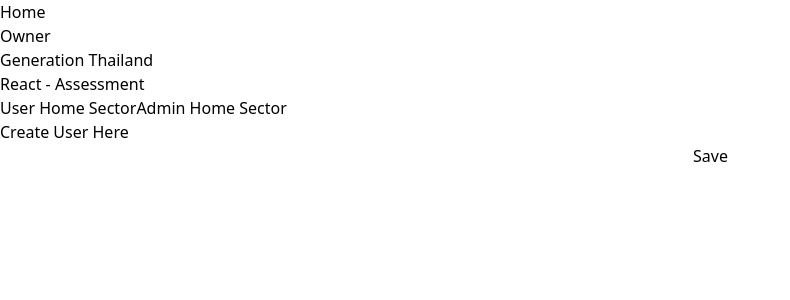
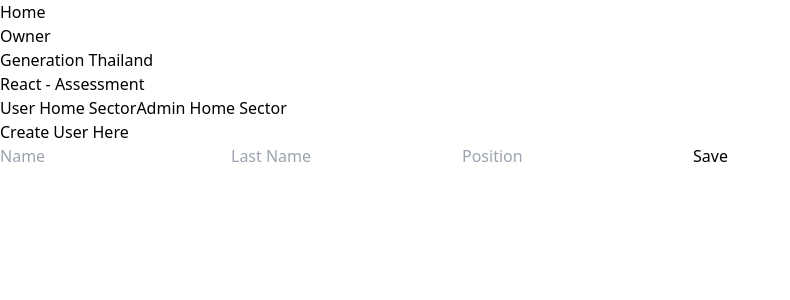
Before and after one commit to csirinda/30-Sirinda-React, a React (Vite) app: page / in a window 1280 px wide. Both pictures are taken after a click on the button "Admin Home Sector". Shown: the top 300 px of the page, without its empty margins (0-790 px from the left). Built offline with nearby package versions, Linux system fonts and the light colour scheme.

Commit message:
part3 home page - admin

```diff
--- a/src/components/AdminSector.jsx
+++ b/src/components/AdminSector.jsx
@@ -1,5 +1,62 @@
-export default function AdminSector() {
+import { useState } from "react"
+import AdminTable from "./AdminTable";
+
+export default function AdminSector({usersData, handleAddData, handleDelete}) {
+    const [newUser, setNewUser] = useState({
+        name:"",
+        lastname:"",
+        position:""
+    })
+
+    // function จัดการกับการเปลี่ยนแปลงข้อมูลใน input
+    // รับข้อมูลจาก input ไปเก็บไว้ newUser
+    const handleChange = (e) => {
+        const { name, value } = e.target;                                          // name จะเก็บชื่อของ input (ซึ่งเราตั้งไว้ใน name attribute ของ input), value จะเก็บค่าที่ถูกป้อนใน input นั้น
+        setNewUser(prev => ({ ...prev, id: usersData.length + 1, [name]: value })); //[name]: value จะเป็นการตั้งค่าคีย์ที่ชื่อว่า name (ซึ่งถูกดึงมาจาก input) ให้มีค่าเป็น value (ค่าที่ป้อนเข้าไป)
+    }
+
+    // function จัดการข้อมูลเมื่อกด Save (Submit)
+    // เอา newUser ไปเก็บไว้ที่ array usersData (Home page)
+    const handleSubmit = (e) => {
+        e.preventDefault()
+        if (newUser.name && newUser.lastname && newUser.position){         // เงื่อนไขเมื่อใส่ข้อมูลครบทุกช่อง จึงจะส่งค่าไปเก็บ
+            handleAddData(newUser)
+            setNewUser({ id: null, name: "", lastname: "", position: "" }); // เคลียร์หลังจากบันทึก
+        }
+    }
+
   return (
-    <div>AdminSector</div>
+    <div>
+         <div>
+            <h2>Create User Here</h2>
+                <div>
+                    <form onSubmit={handleSubmit}>
+                        <input
+                            type="text"
+                            name="name"
+                            placeholder="Name"
+                            value={newUser.name}
+                            onChange={handleChange}
+                        />
+                        <input
+                            type="text"
+                            name="lastname"
+                            placeholder="Last Name"
+                            value={newUser.lastname}
+                            onChange={handleChange} />
+                        <input
+                            type="text"
+                            name="position"
+                            placeholder="Position"
+                            value={newUser.position}
+                            onChange={handleChange}
+                        />
+                        <button type="submit">Save</button>
+                    </form>
+                </div>
+                <AdminTable usersData={usersData} handleDelete={handleDelete} />
+
+         </div>
+    </div>
   )
 }
--- /dev/null
+++ b/src/components/AdminTable.jsx
@@ -0,0 +1,33 @@
+export default function AdminTable({usersData, handleDelete}) {
+  return (
+        // ถ้า usersData ยังไม่มีข้อมูล ไม่ต้องแสดงตาราง
+    <div>
+        { usersData.length > 0 && (
+        <div className=" flex justify-center ">
+            <table className="border-2 mt-20 w-full">
+                <thead>
+                    <tr>
+                        <th className="border-2 p-2 w-1/4">Name</th>
+                        <th className="border-2 p-2 w-1/4">Last Name</th>
+                        <th className="border-2 p-2 w-1/4">Position</th>
+                        <th className="border-2 p-2 w-1/4">Action</th>
+                    </tr>
+                </thead>
+                <tbody>
+                    {usersData.map(data => (
+                        <tr key={data.id}>
+                            <td className="border-2 p-2">{data.name}</td>
+                            <td className="border-2 p-2">{data.lastname}</td>
+                            <td className="border-2 p-2">{data.position}</td>
+                            <td className="border-2 p-2">
+                                <button onClick={() => handleDelete(data.id)}>Delete</button>
+                            </td>
+                        </tr>
+                            ))}
+                </tbody>
+            </table>
+        </div>
+        )}
+    </div>
+  )
+}
--- a/src/pages/Home.jsx
+++ b/src/pages/Home.jsx
@@ -1,5 +1,7 @@
 import { useState } from "react"
 import Navbar from "../components/Navbar"
+import AdminSector from "../components/AdminSector"
+import UserSector from "../components/UserSector"
 
 export default function Home() {
     const [showAdminSection, setShowAdminSection] =useState(false)
@@ -9,6 +11,10 @@
 
     const handleAddData = (newUser) => {
         setUsersData([...usersData, newUser])
+    }
+
+    const handleDelete = (userId) => {
+        setUsersData(usersData.filter((data) => data.id !== userId))
     }
 
   return (
@@ -35,19 +41,8 @@
                 </button>
             </div>
             <div>
-                { showAdminSection && (
-                    <div>
-                    <h2>Create User Here</h2>
-                    <div>
-                        <form>
-                            <input type="text" />
-                            <input type="text" />
-                            <input type="text" />
-                            <button type="submit">Save</button>
-                        </form>
-                    </div>
-                    </div>
-                )}
+                { showUserSection && (<UserSector usersData={usersData} />)}
+                { showAdminSection && (<AdminSector usersData={usersData} handleAddData={handleAddData} handleDelete={handleDelete} />)}
             </div>
         </div>
 
```
